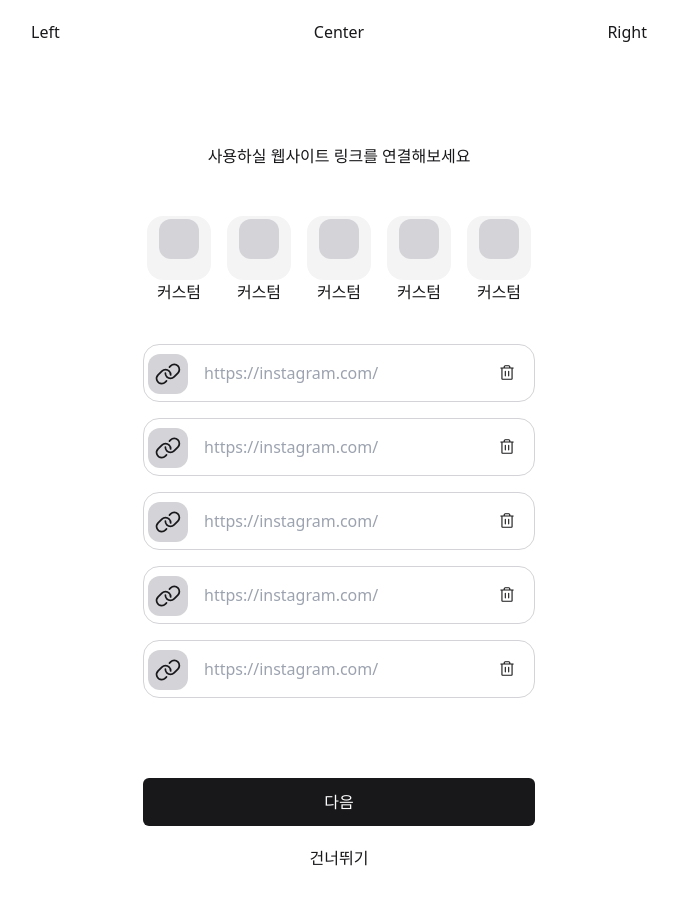
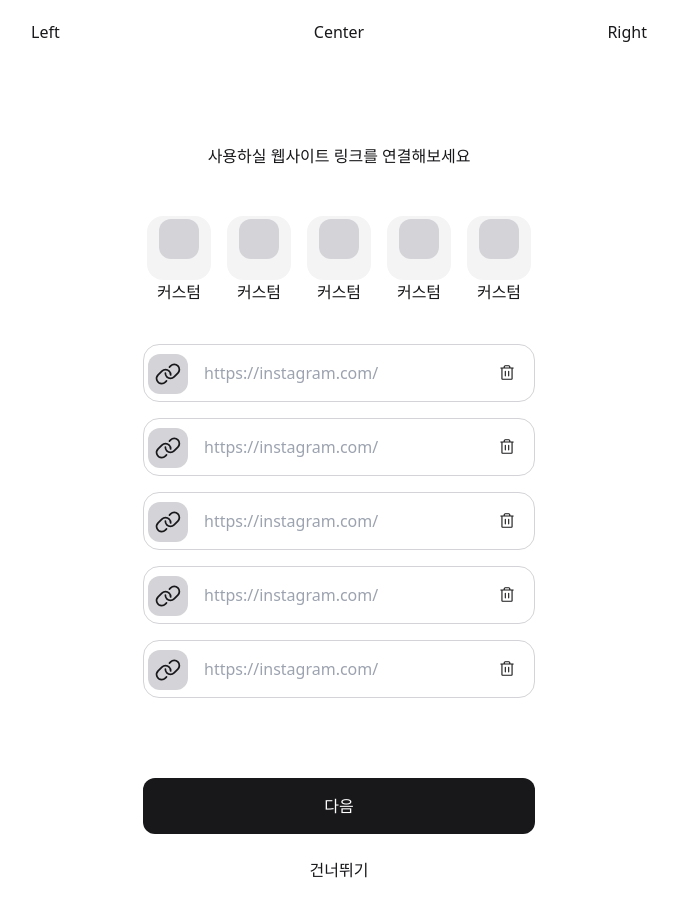
Before and after one commit to 2hundred2ne2/in_my_link, a Next.js app: page /signup/link in a window 1280 px wide. Shown: the top 916 px of the page, without its empty margins (301-979 px from the left). Built offline with nearby package versions, Linux system fonts and the light colour scheme.

Commit message:
ui: button 사이즈별 radius 수정

```diff
--- a/src/components/ui/button.tsx
+++ b/src/components/ui/button.tsx
@@ -14,14 +14,14 @@ const buttonVariants = {
 };
 
 const buttonSizes = {
-  small: "py-1 px-3 text-sm",
-  medium: "py-2 px-4 text-sm",
-  large: "py-3 px-6 text-base",
+  small: "py-1 px-3 rounded-[10px] text-sm",
+  medium: "py-2 px-4 rounded-[10px] text-sm",
+  large: "py-3 px-6 rounded-xl min-h-14 text-base",
 };
 
 const buttonRadii = {
   none: "rounded-none",
-  default: "rounded-md",
+  default: "",
   full: "rounded-full",
 };
 
```
